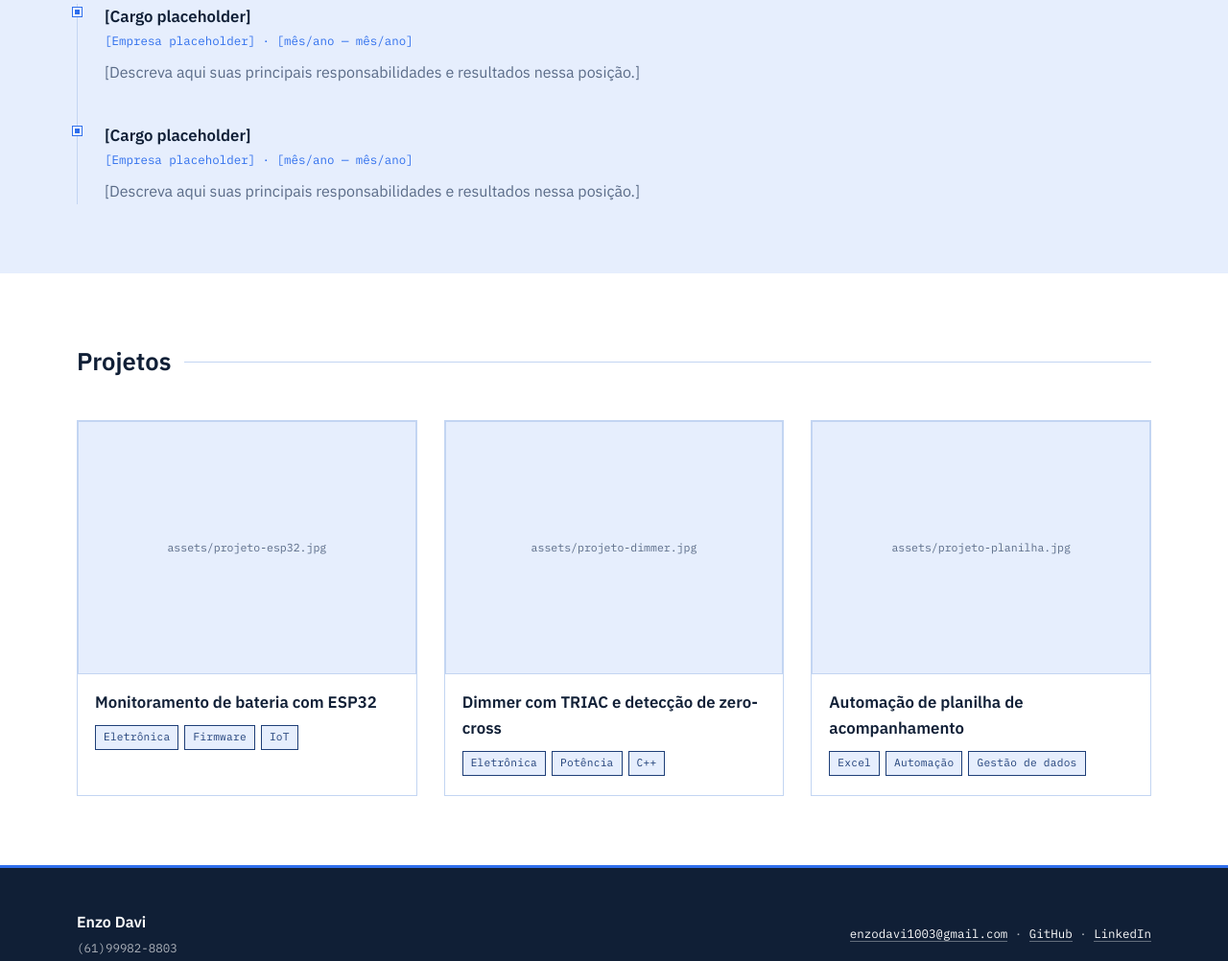
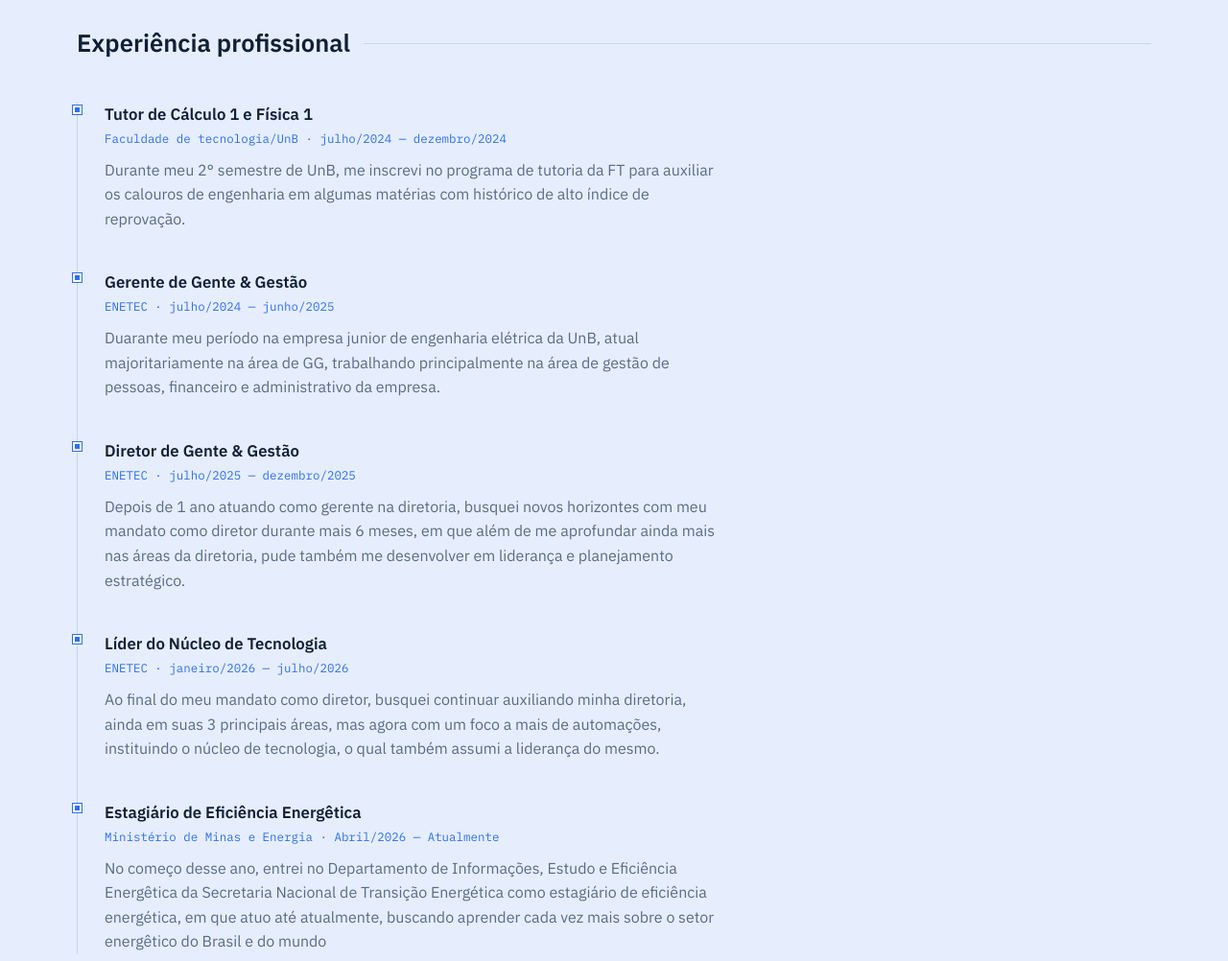
Before and after one commit to EnzoDavi/Portfolio, a plain HTML site: page index.html in a window 1280 px wide. Shown: the part 805-1807 px from the top of the page at 96% size. Drawn offline with Linux system fonts and the light colour scheme.

Commit message:
Atualizar Experiencia Profissional 09/2026

```diff
--- a/index.html
+++ b/index.html
@@ -35,6 +35,11 @@
   <section id="sobre" class="section-block">
     <div class="section-inner">
       <div class="section-heading"><h2>Sobre mim</h2></div>
+      <div class="about-grid">
+        <div class="media-frame photo-frame">
+          <img src="assets/foto-perfil.jpg" alt="Sua foto" onerror="this.style.display='none'">
+          <span class="placeholder-label">Adicione sua foto em assets/foto-perfil.jpg</span>
+        </div>
         <div class="about-text">
           <p>[Escreva aqui um parágrafo contando sua trajetória: formação, o que te interessa em engenharia elétrica/eletrônica e o que você busca profissionalmente.]</p>
           <p>[Escreva aqui um segundo parágrafo — pode falar de projetos pessoais, cursos extracurriculares ou interesses específicos dentro da área.]</p>
@@ -48,14 +53,29 @@
       <div class="section-heading"><h2>Experiência profissional</h2></div>
       <div class="timeline">
         <div class="timeline-item">
-          <p class="timeline-role">[Cargo placeholder]</p>
-          <p class="timeline-meta mono">[Empresa placeholder] · [mês/ano — mês/ano]</p>
-          <p class="timeline-desc">[Descreva aqui suas principais responsabilidades e resultados nessa posição.]</p>
+          <p class="timeline-role">Tutor de Cálculo 1 e Física 1</p>
+          <p class="timeline-meta mono">Faculdade de tecnologia/UnB · julho/2024 — dezembro/2024</p>
+          <p class="timeline-desc">Durante meu 2° semestre de UnB, me inscrevi no programa de tutoria da FT para auxiliar os calouros de engenharia em algumas matérias com histórico de alto índice de reprovação.</p>
         </div>
         <div class="timeline-item">
-          <p class="timeline-role">[Cargo placeholder]</p>
-          <p class="timeline-meta mono">[Empresa placeholder] · [mês/ano — mês/ano]</p>
-          <p class="timeline-desc">[Descreva aqui suas principais responsabilidades e resultados nessa posição.]</p>
+          <p class="timeline-role">Gerente de Gente & Gestão</p>
+          <p class="timeline-meta mono">ENETEC · julho/2024 — junho/2025</p>
+          <p class="timeline-desc">Duarante meu período na empresa junior de engenharia elétrica da UnB, atual majoritariamente na área de GG, trabalhando principalmente na área de gestão de pessoas, financeiro e administrativo da empresa.</p>
+        </div>
+        <div class="timeline-item">
+          <p class="timeline-role">Diretor de Gente & Gestão</p>
+          <p class="timeline-meta mono">ENETEC · julho/2025 — dezembro/2025</p>
+          <p class="timeline-desc">Depois de 1 ano atuando como gerente na diretoria, busquei novos horizontes com meu mandato como diretor durante mais 6 meses, em que além de me aprofundar ainda mais nas áreas da diretoria, pude também me desenvolver em liderança e planejamento estratégico.</p>
+        </div>
+        <div class="timeline-item">
+          <p class="timeline-role">Líder do Núcleo de Tecnologia</p>
+          <p class="timeline-meta mono">ENETEC · janeiro/2026 — julho/2026</p>
+          <p class="timeline-desc">Ao final do meu mandato como diretor, busquei continuar auxiliando minha diretoria, ainda em suas 3 principais áreas, mas agora com um  foco a mais de automações, instituindo o núcleo de tecnologia, o qual também assumi a liderança do mesmo.</p>
+        </div>
+        <div class="timeline-item">
+          <p class="timeline-role">Estagiário de Eficiência Energêtica</p>
+          <p class="timeline-meta mono">Ministério de Minas e Energia · Abril/2026 — Atualmente</p>
+          <p class="timeline-desc">No começo desse ano, entrei no Departamento de Informações, Estudo e Eficiência Energêtica da Secretaria Nacional de Transição Energética como estagiário de eficiência energética, em que atuo até atualmente, buscando aprender cada vez mais sobre o setor energêtico do Brasil e do mundo</p>
         </div>
       </div>
     </div>
```
Also changed, not shown: Projetos/AlarmeTomada.html (renamed from AlarmeToamada.html), Projetos/CalculadoraCN.html (renamed from CalculadoraCN.html), Projetos/Faroleiro.html (renamed from Faroleiro.html), Projetos/FeedbackTilowiki.html (renamed from FeedbackTilowiki.html), Projetos/NucleoTec.html (renamed from NucleoTec.html), Projetos/PlanilhaAD.html (renamed from PlanilhaAD.html), Projetos/PlanilhaKPI.html (renamed from PlanilhaKPI.html).
